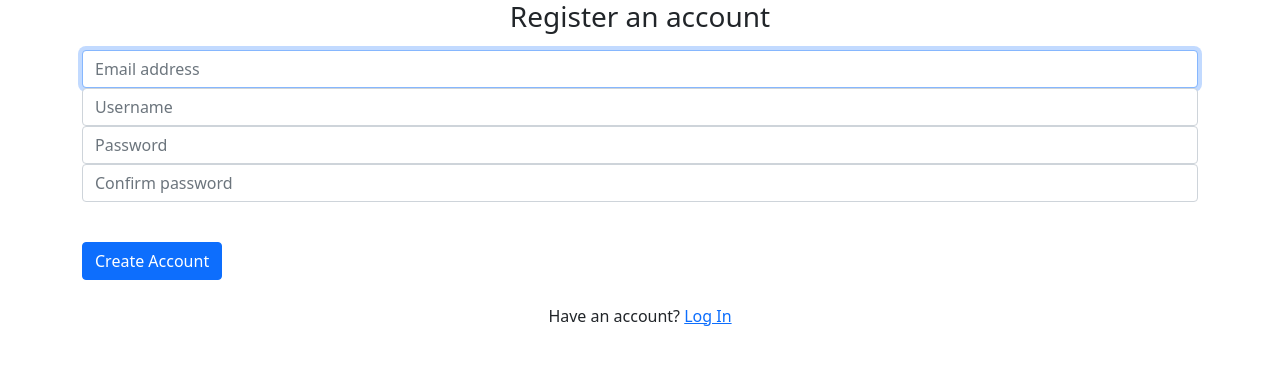
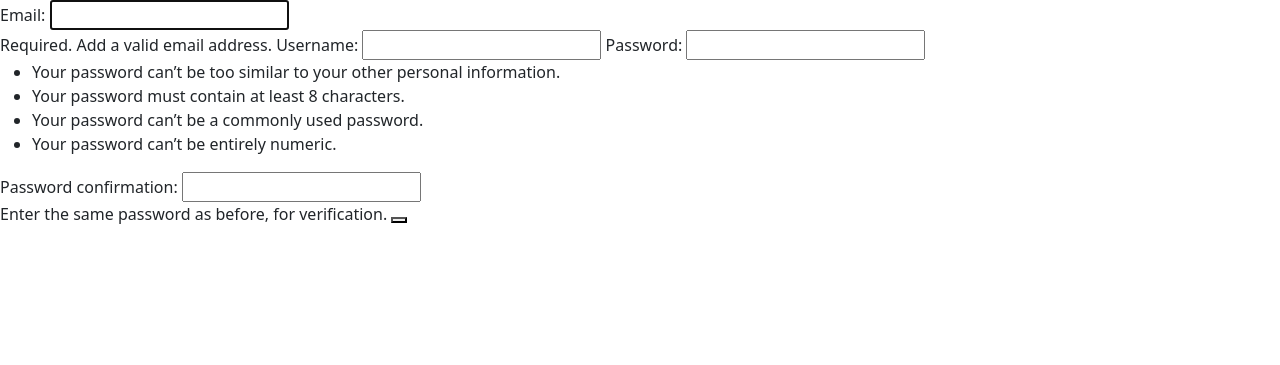
Before and after one commit to Temych67/Demo_test_site_Django, a Django app: page /registration/ in a window 1280 px wide. Shown: the top 365 px of the page. Run offline with Django 4.2, Linux system fonts and the light colour scheme.

Commit message:
change model and added custom error messages

```diff
--- a/simple_test_site/main_app/forms.py
+++ b/simple_test_site/main_app/forms.py
@@ -1,7 +1,6 @@
 from django import forms
 from django.contrib.auth.forms import UserCreationForm
 from main_app.models import User_Custom_Model
-
 
 
 class RegistrationForm(UserCreationForm):
--- a/simple_test_site/main_app/models.py
+++ b/simple_test_site/main_app/models.py
@@ -32,8 +32,13 @@
 
 
 class User_Custom_Model(AbstractBaseUser):
-    username = models.CharField(max_length=50, unique=True)
-    email = models.EmailField(verbose_name="email", max_length=70, unique=True)
+    username = models.CharField(max_length=50, unique=True, error_messages ={
+                    "unique": "The username you entered is already exists.",
+                    "max_length": "The username you entered is very long. It should not exceed 50 characters",
+                    })
+    email = models.EmailField(verbose_name="email", max_length=70, unique=True, error_messages ={
+                    "unique": "The email address you entered is already exists"
+                    })
     date_joined = models.DateTimeField(verbose_name='date joined', auto_now_add=True)
     last_login = models.DateTimeField(verbose_name='last login', auto_now=True)
     is_admin = models.BooleanField(default=True)
--- a/simple_test_site/main_app/templates/main_app/registration.html
+++ b/simple_test_site/main_app/templates/main_app/registration.html
@@ -6,38 +6,9 @@
     <link rel="stylesheet" href="https://cdn.jsdelivr.net/npm/bootstrap@5.1.3/dist/css/bootstrap.min.css" integrity="sha384-1BmE4kWBq78iYhFldvKuhfTAU6auU8tT94WrHftjDbrCEXSU1oBoqyl2QvZ6jIW3" crossorigin="anonymous">
 </head>
 <body>
-  <div class="container">
- <form class="form-signin" method="post">{% csrf_token %}
-
-  <h1 class="h3 mb-3 font-weight-normal" align="center">Register an account</h1>
-
-  <input type="email" name="email" id="inputEmail" class="form-control" placeholder="Email address" required autofocus>
-
-  <input type="text" name="username" id="inputUsername" class="form-control" placeholder="Username" required>
-
-  <input type="password" name="password1" id="inputPassword1" class="form-control" placeholder="Password" required>
-
-  <input type="password" name="password2" id="inputPassword2" class="form-control" placeholder="Confirm password" required>
-
-  {% for field in registration_form %}
-      <p>
-        {% for error in field.errors %}
-          <p style="color: red">{{ error }}</p>
-        {% endfor %}
-      </p>
-  {% endfor %}
-  {% if registration_form.non_field_errors %}
-    <div style="color: red">
-      <p>{{registration_form.non_field_errors}}</p>
-    </div>
-
-  {% endif %}
-
-			<div class="form-group">
-				<button type="submit" class="btn btn-primary my-4 btn-block waves-effect waves-light" id="submit" name="submit-btn">Create Account</button>
-				<p class="text-center">Have an account? <a href="/login/">Log In</a> </p>
-      		</div>
- </form>
-  </div>
+<form method="post">{% csrf_token %}
+{{registration_form}}
+<button type="submit"></button>
+</form>
 </body>
 </html>
```
